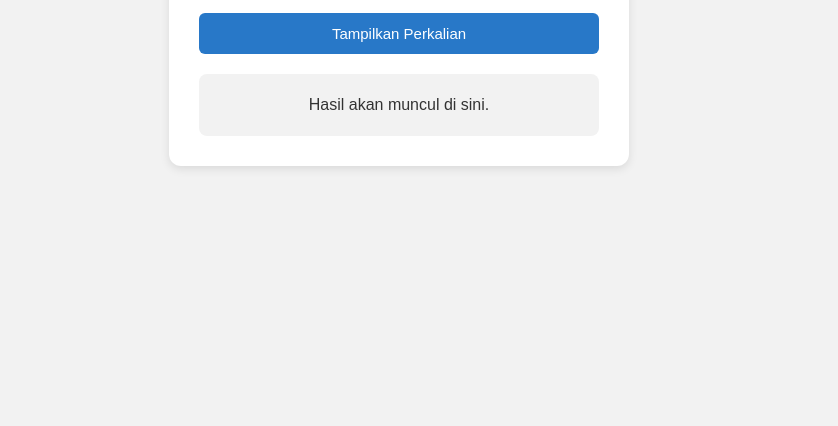
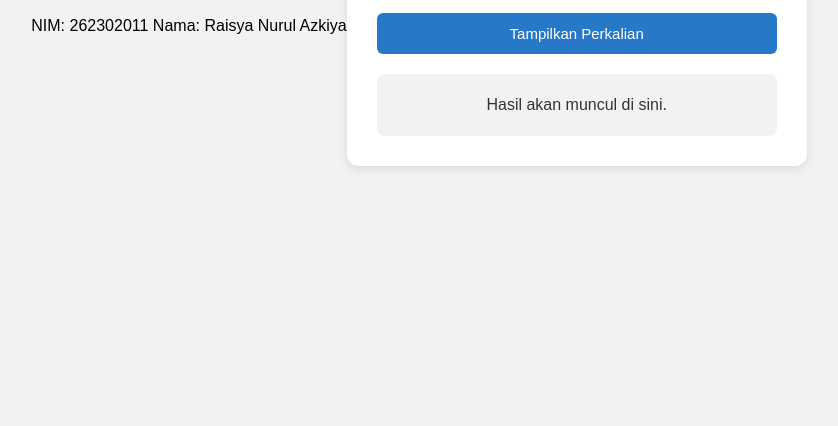
Before and after one commit to raisyanurul/raisyanurulazkiya, a plain HTML site: page perkalian8.html in a window 1280 px wide. Shown: the part 374-800 px from the top of the page, without its empty margins (241-1079 px from the left). Drawn offline with Linux system fonts and the light colour scheme.

Commit message:
Update perkalian8.html

```diff
--- a/perkalian8.html
+++ b/perkalian8.html
@@ -5,6 +5,10 @@
     <meta charset="UTF-8">
     <meta name="viewport" content="width=device-width, initial-scale=1.0">
     <title>Tabel Perkalian 8</title>
+    <ul>
+        <Ii>NIM: 262302011</Ii>
+        <Ii>Nama: Raisya Nurul Azkiya </Ii>
+    </ul>
 
     <style>
         body {
```
